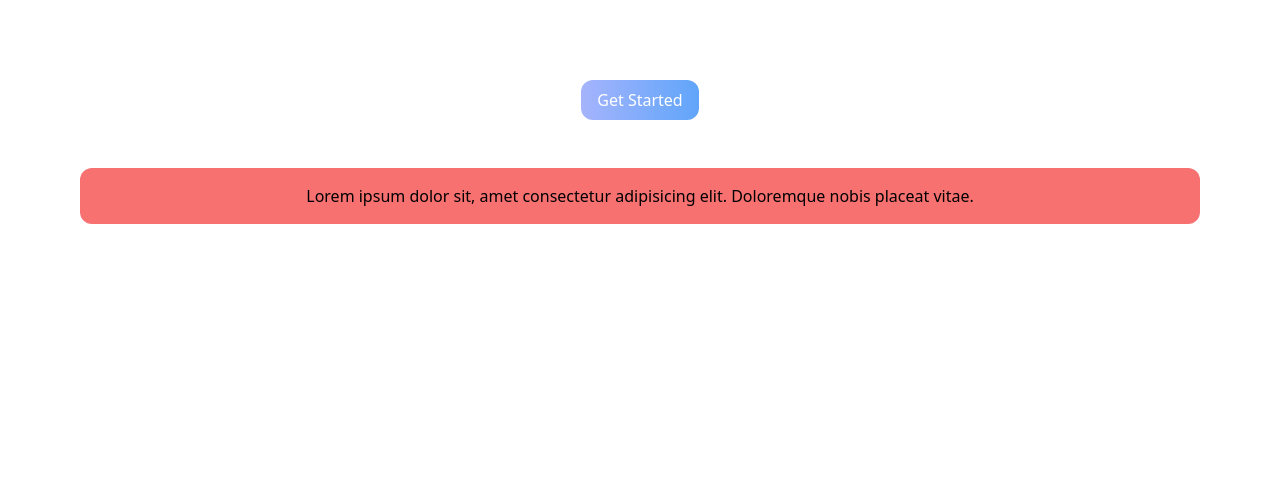
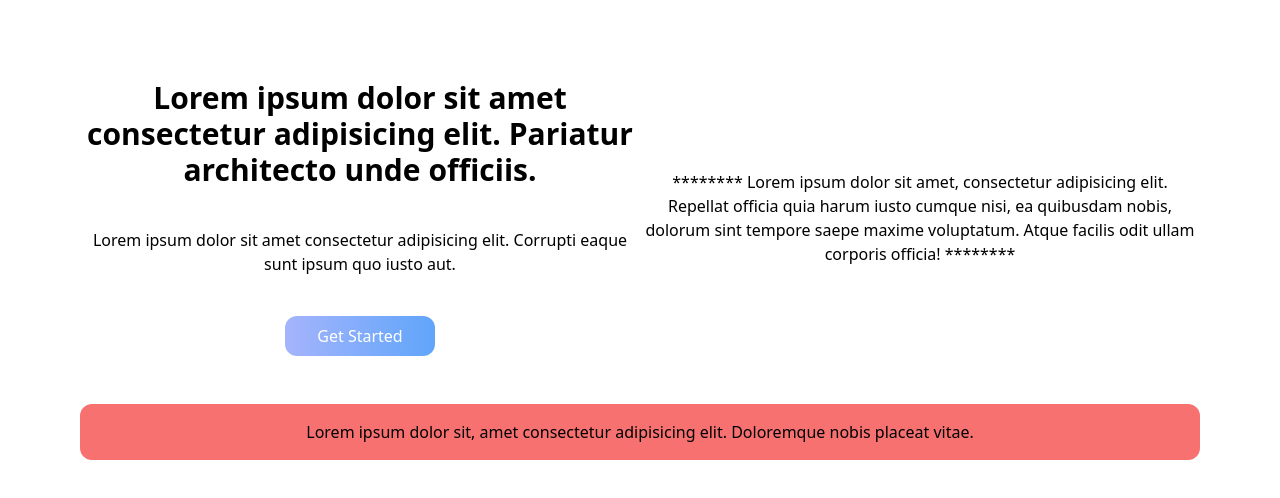
Before and after one commit to isaac-kg/mind-my-trades, a React (Vite) app: page / in a window 1280 px wide. Shown: the top 498 px of the page. Built offline with nearby package versions, Linux system fonts and the light colour scheme.

Commit message:
hero section

```diff
--- a/src/App.jsx
+++ b/src/App.jsx
@@ -6,7 +6,20 @@ function App() {
 
   return (
     <div className="p-12">
-      <button className="bg-blue-400 text-white px-4 py-2 rounded-xl bg-gradient-to-r from-indigo-300 ">Get Started</button>
+      <div className="md:flex justify-center items-center">
+      <div className="basis-1/2">
+        <p className="font-semibold text-3xl">Lorem ipsum dolor sit amet consectetur adipisicing elit. Pariatur architecto unde officiis.</p>
+        <p className="my-10">Lorem ipsum dolor sit amet consectetur adipisicing elit. Corrupti eaque sunt ipsum quo iusto aut.</p>
+        <button className="bg-blue-400 text-white px-8 py-2 rounded-xl bg-gradient-to-r from-indigo-300 ">Get Started</button>
+      </div>
+      <div className="hidden md:block basis-1/2">
+        ********
+        Lorem ipsum dolor sit amet, consectetur adipisicing elit. Repellat officia quia harum iusto cumque nisi,
+        ea quibusdam nobis, dolorum sint tempore saepe maxime voluptatum. Atque facilis odit ullam corporis officia!
+        ********
+      </div>
+
+      </div>
       <div className="p-4 bg-red-400 rounded-xl mt-12">
         Lorem ipsum dolor sit,
         amet consectetur adipisicing elit. Doloremque nobis placeat vitae.
```
